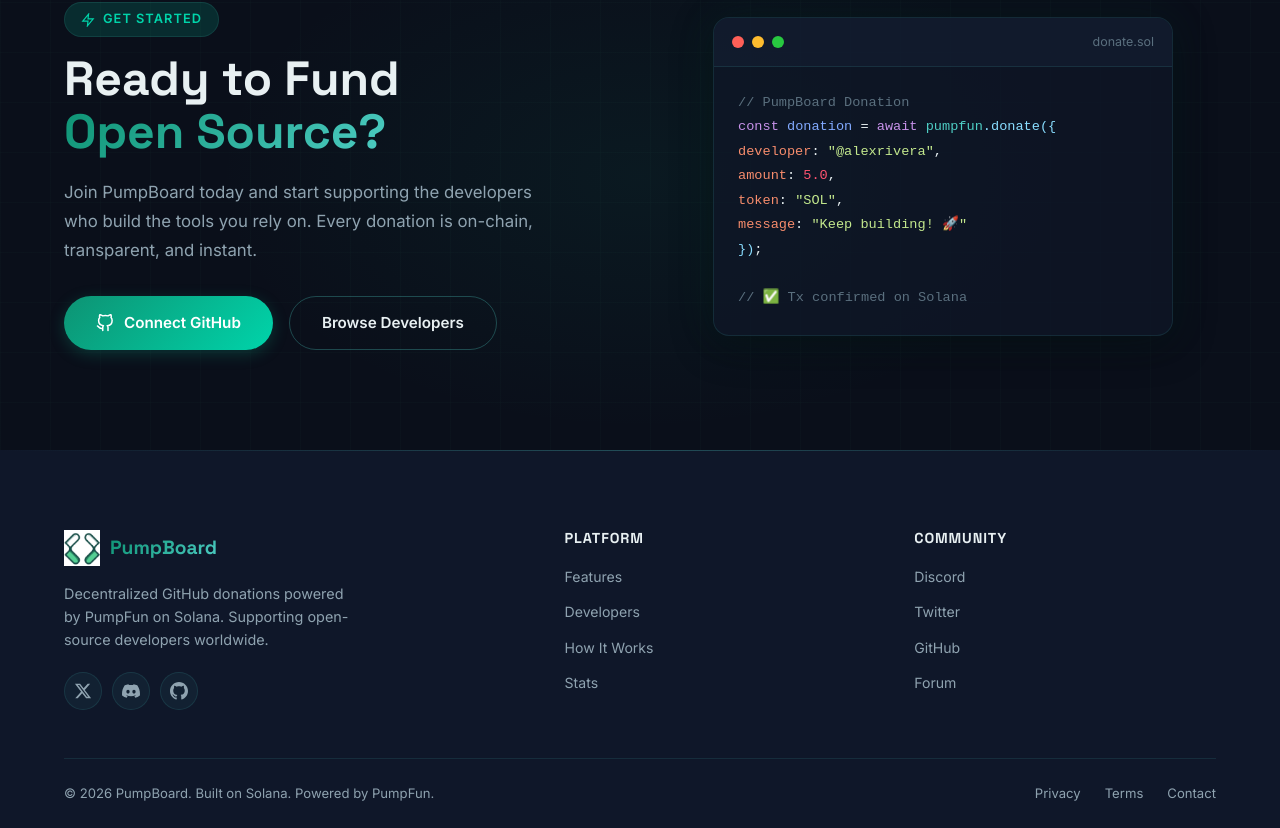
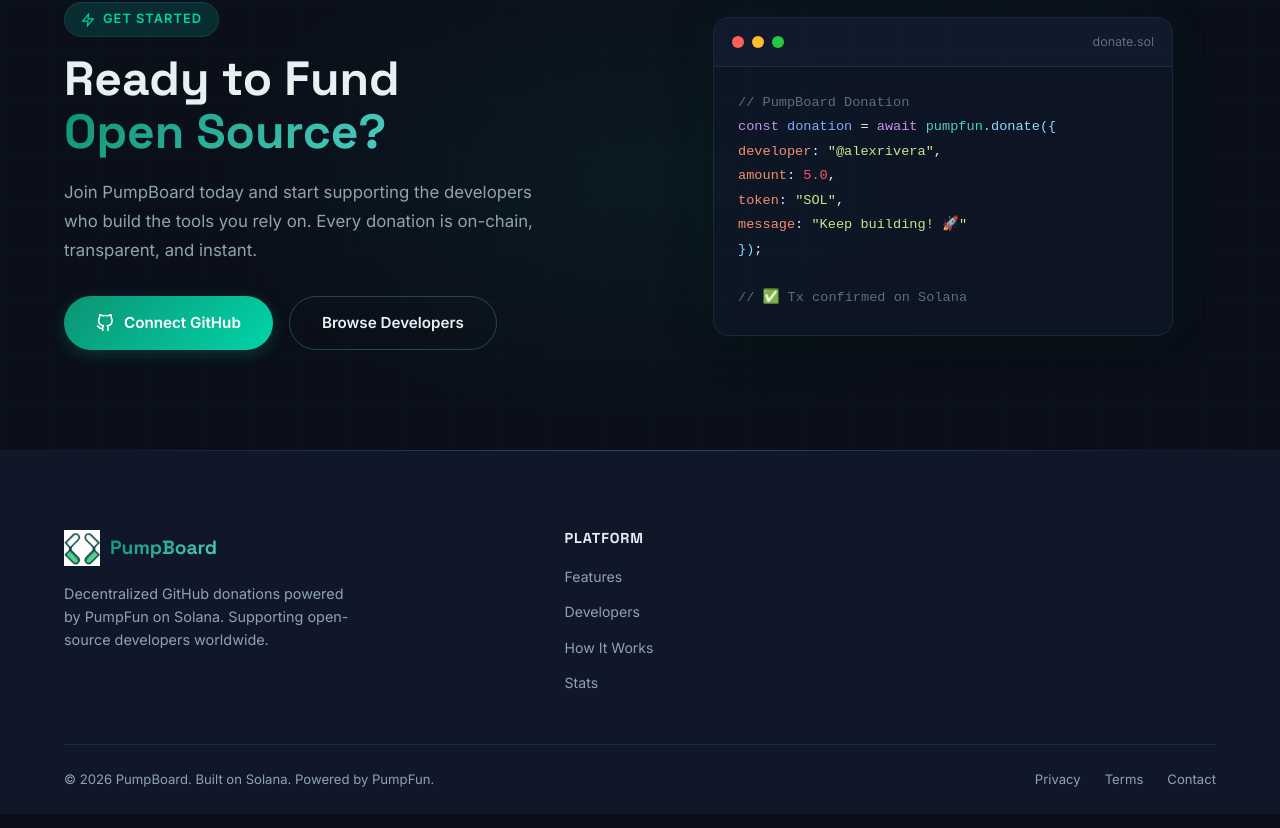
Before and after one commit to abdullahiola/pumpboard, a Next.js app: page / in a window 1280 px wide. Shown: the part 4778-5606 px from the top of the page. Built offline with nearby package versions, Linux system fonts and the light colour scheme; no server answers.

Commit message:
chore: comment out social icons and Community section in footer

```diff
--- a/app/components/Footer.js
+++ b/app/components/Footer.js
@@ -10,12 +10,12 @@
     { label: "How It Works", href: "#how-it-works" },
     { label: "Stats", href: "#stats" },
   ],
-  Community: [
-    { label: "Discord", href: "#" },
-    { label: "Twitter", href: "#" },
-    { label: "GitHub", href: "#" },
-    { label: "Forum", href: "#" },
-  ],
+  // Community: [
+  //   { label: "Discord", href: "#" },
+  //   { label: "Twitter", href: "#" },
+  //   { label: "GitHub", href: "#" },
+  //   { label: "Forum", href: "#" },
+  // ],
 };
 
 export default function Footer() {
@@ -33,26 +33,25 @@
               Decentralized GitHub donations powered by PumpFun on Solana.
               Supporting open-source developers worldwide.
             </p>
+            {/* Social links — uncomment when real URLs are available
             <div className={styles.socialLinks}>
-              {/* Twitter/X */}
               <a href="#" className={styles.socialLink} aria-label="Twitter">
                 <svg width="18" height="18" viewBox="0 0 24 24" fill="currentColor">
                   <path d="M18.244 2.25h3.308l-7.227 8.26 8.502 11.24H16.17l-5.214-6.817L4.99 21.75H1.68l7.73-8.835L1.254 2.25H8.08l4.713 6.231zm-1.161 17.52h1.833L7.084 4.126H5.117z" />
                 </svg>
               </a>
-              {/* Discord */}
               <a href="#" className={styles.socialLink} aria-label="Discord">
                 <svg width="18" height="18" viewBox="0 0 24 24" fill="currentColor">
                   <path d="M20.317 4.3698a19.7913 19.7913 0 00-4.8851-1.5152.0741.0741 0 00-.0785.0371c-.211.3753-.4447.8648-.6083 1.2495-1.8447-.2762-3.68-.2762-5.4868 0-.1636-.3933-.4058-.8742-.6177-1.2495a.077.077 0 00-.0785-.037 19.7363 19.7363 0 00-4.8852 1.515.0699.0699 0 00-.0321.0277C.5334 9.0458-.319 13.5799.0992 18.0578a.0824.0824 0 00.0312.0561c2.0528 1.5076 4.0413 2.4228 5.9929 3.0294a.0777.0777 0 00.0842-.0276c.4616-.6304.8731-1.2952 1.226-1.9942a.076.076 0 00-.0416-.1057c-.6528-.2476-1.2743-.5495-1.8722-.8923a.077.077 0 01-.0076-.1277c.1258-.0943.2517-.1923.3718-.2914a.0743.0743 0 01.0776-.0105c3.9278 1.7933 8.18 1.7933 12.0614 0a.0739.0739 0 01.0785.0095c.1202.099.246.1981.3728.2924a.077.077 0 01-.0066.1276 12.2986 12.2986 0 01-1.873.8914.0766.0766 0 00-.0407.1067c.3604.698.7719 1.3628 1.225 1.9932a.076.076 0 00.0842.0286c1.961-.6067 3.9495-1.5219 6.0023-3.0294a.077.077 0 00.0313-.0552c.5004-5.177-.8382-9.6739-3.5485-13.6604a.061.061 0 00-.0312-.0286zM8.02 15.3312c-1.1825 0-2.1569-1.0857-2.1569-2.419 0-1.3332.9555-2.4189 2.157-2.4189 1.2108 0 2.1757 1.0952 2.1568 2.419 0 1.3332-.9555 2.4189-2.1569 2.4189zm7.9748 0c-1.1825 0-2.1569-1.0857-2.1569-2.419 0-1.3332.9554-2.4189 2.1569-2.4189 1.2108 0 2.1757 1.0952 2.1568 2.419 0 1.3332-.946 2.4189-2.1568 2.4189z" />
                 </svg>
               </a>
-              {/* GitHub */}
               <a href="#" className={styles.socialLink} aria-label="GitHub">
                 <svg width="18" height="18" viewBox="0 0 24 24" fill="currentColor">
                   <path d="M12 0c-6.626 0-12 5.373-12 12 0 5.302 3.438 9.8 8.207 11.387.599.111.793-.261.793-.577v-2.234c-3.338.726-4.033-1.416-4.033-1.416-.546-1.387-1.333-1.756-1.333-1.756-1.089-.745.083-.729.083-.729 1.205.084 1.839 1.237 1.839 1.237 1.07 1.834 2.807 1.304 3.492.997.107-.775.418-1.305.762-1.604-2.665-.305-5.467-1.334-5.467-5.931 0-1.311.469-2.381 1.236-3.221-.124-.303-.535-1.524.117-3.176 0 0 1.008-.322 3.301 1.23.957-.266 1.983-.399 3.003-.404 1.02.005 2.047.138 3.006.404 2.291-1.552 3.297-1.23 3.297-1.23.653 1.653.242 2.874.118 3.176.77.84 1.235 1.911 1.235 3.221 0 4.609-2.807 5.624-5.479 5.921.43.372.823 1.102.823 2.222v3.293c0 .319.192.694.801.576 4.765-1.589 8.199-6.086 8.199-11.386 0-6.627-5.373-12-12-12z" />
                 </svg>
               </a>
             </div>
+            */}
           </div>
 
           {Object.entries(footerLinks).map(([category, links]) => (
```
